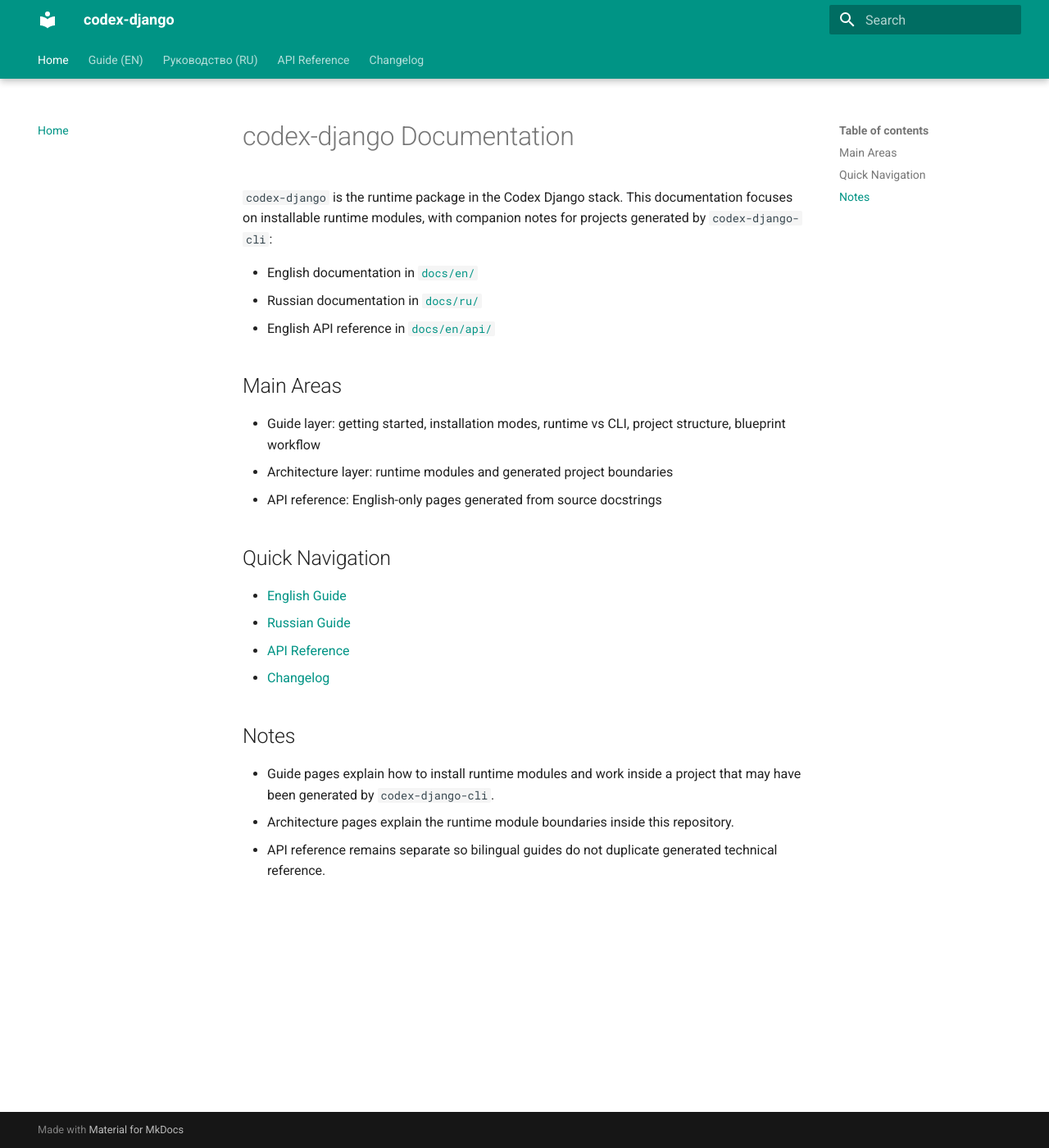
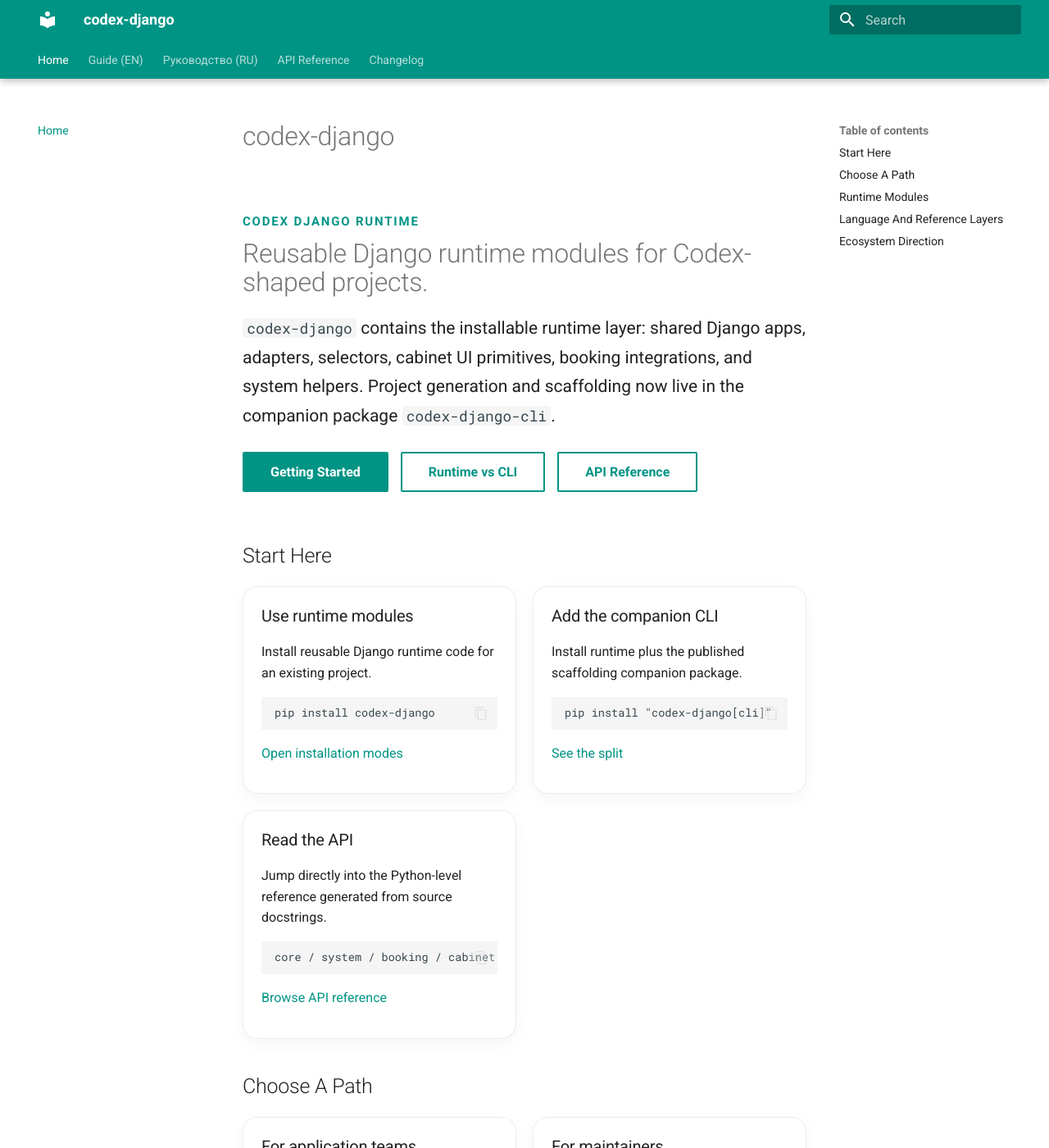
Before and after one commit to CodexDLC/codex-django, an MkDocs documentation site: the page built from docs/index.md, in a window 1280 px wide and 1400 px high. Shown: the whole window at 82% size. Built offline with MkDocs 1.6.1 and Material for MkDocs 9.7.7, drawn with Linux system fonts in a browser that asks for light colours; the version menu is left out; some of the changed text lies outside the part shown.

```diff
--- a/docs/index.md
+++ b/docs/index.md
@@ -1,29 +1,126 @@
 <!-- DOC_TYPE: LANDING -->
 
-# codex-django Documentation
+# codex-django
 
-`codex-django` is the runtime package in the Codex Django stack.
-This documentation focuses on installable runtime modules, with companion notes for projects generated by `codex-django-cli`:
+<div class="cdx-hero">
+  <p class="cdx-eyebrow">Codex Django Runtime</p>
+  <h1>Reusable Django runtime modules for Codex-shaped projects.</h1>
+  <p class="cdx-lead">
+    <code>codex-django</code> contains the installable runtime layer: shared Django apps, adapters,
+    selectors, cabinet UI primitives, booking integrations, and system helpers. Project generation
+    and scaffolding now live in the companion package <code>codex-django-cli</code>.
+  </p>
+  <div class="cdx-actions">
+    <a class="md-button md-button--primary" href="./en/getting-started/">Getting Started</a>
+    <a class="md-button" href="./en/guides/runtime-vs-cli/">Runtime vs CLI</a>
+    <a class="md-button" href="./en/api/README/">API Reference</a>
+  </div>
+</div>
 
-- English documentation in [`docs/en/`](./en/README.md)
-- Russian documentation in [`docs/ru/`](./ru/README.md)
-- English API reference in [`docs/en/api/`](./en/api/README.md)
+## Start Here
 
-## Main Areas
+<div class="cdx-grid cdx-grid-3">
+  <div class="cdx-card">
+    <h3>Use runtime modules</h3>
+    <p>Install reusable Django runtime code for an existing project.</p>
+    <pre><code>pip install codex-django</code></pre>
+    <p><a href="./en/guides/installation-modes/">Open installation modes</a></p>
+  </div>
+  <div class="cdx-card">
+    <h3>Add the companion CLI</h3>
+    <p>Install runtime plus the published scaffolding companion package.</p>
+    <pre><code>pip install "codex-django[cli]"</code></pre>
+    <p><a href="./en/guides/runtime-vs-cli/">See the split</a></p>
+  </div>
+  <div class="cdx-card">
+    <h3>Read the API</h3>
+    <p>Jump directly into the Python-level reference generated from source docstrings.</p>
+    <pre><code>core / system / booking / cabinet</code></pre>
+    <p><a href="./en/api/README/">Browse API reference</a></p>
+  </div>
+</div>
 
-- Guide layer: getting started, installation modes, runtime vs CLI, project structure, blueprint workflow
-- Architecture layer: runtime modules and generated project boundaries
-- API reference: English-only pages generated from source docstrings
+## Choose A Path
 
-## Quick Navigation
+<div class="cdx-grid cdx-grid-2">
+  <div class="cdx-card">
+    <h3>For application teams</h3>
+    <ul>
+      <li><a href="./en/getting-started/">Getting Started</a></li>
+      <li><a href="./en/guides/installation-modes/">Installation Modes</a></li>
+      <li><a href="./en/guides/project-structure/">Project Structure</a></li>
+      <li><a href="./en/guides/blueprints-and-scaffolding/">Blueprint Workflow</a></li>
+    </ul>
+  </div>
+  <div class="cdx-card">
+    <h3>For maintainers</h3>
+    <ul>
+      <li><a href="./en/architecture/README/">Architecture Overview</a></li>
+      <li><a href="./en/architecture/core/">Core Architecture</a></li>
+      <li><a href="./en/architecture/system/">System Architecture</a></li>
+      <li><a href="./en/api/README/">API Reference</a></li>
+    </ul>
+  </div>
+</div>
 
-- [English Guide](./en/README.md)
-- [Russian Guide](./ru/README.md)
-- [API Reference](./en/api/README.md)
-- [Changelog](./changelog.md)
+## Runtime Modules
 
-## Notes
+<div class="cdx-grid cdx-grid-3">
+  <div class="cdx-card">
+    <h3><code>core</code></h3>
+    <p>Shared Django infrastructure: Redis managers, sitemaps, i18n helpers, context processors, and model mixins.</p>
+    <p><a href="./en/architecture/core/">Architecture</a> · <a href="./en/api/core/">API</a></p>
+  </div>
+  <div class="cdx-card">
+    <h3><code>system</code></h3>
+    <p>Project-state models, static content, SEO data, fixtures, and operational settings patterns.</p>
+    <p><a href="./en/architecture/system/">Architecture</a> · <a href="./en/api/system/">API</a></p>
+  </div>
+  <div class="cdx-card">
+    <h3><code>booking</code></h3>
+    <p>Django adapters over the booking engine, model mixins, cache helpers, and availability selectors.</p>
+    <p><a href="./en/architecture/booking/">Architecture</a> · <a href="./en/api/booking/">API</a></p>
+  </div>
+  <div class="cdx-card">
+    <h3><code>cabinet</code></h3>
+    <p>Reusable dashboard and cabinet layer with registry-driven navigation, widgets, and site settings views.</p>
+    <p><a href="./en/architecture/cabinet/">Architecture</a> · <a href="./en/api/cabinet/">API</a></p>
+  </div>
+  <div class="cdx-card">
+    <h3><code>notifications</code></h3>
+    <p>Notification payload building, selector orchestration, and queue or direct delivery adapters.</p>
+    <p><a href="./en/architecture/notifications/">Architecture</a> · <a href="./en/api/notifications/">API</a></p>
+  </div>
+  <div class="cdx-card">
+    <h3><code>showcase</code></h3>
+    <p>Debug-only reference implementation for demo screens, mock data, and generated project previews.</p>
+    <p><a href="./en/architecture/showcase/">Architecture</a></p>
+  </div>
+</div>
 
-- Guide pages explain how to install runtime modules and work inside a project that may have been generated by `codex-django-cli`.
-- Architecture pages explain the runtime module boundaries inside this repository.
-- API reference remains separate so bilingual guides do not duplicate generated technical reference.
+## Language And Reference Layers
+
+<div class="cdx-grid cdx-grid-3">
+  <div class="cdx-card">
+    <h3>English guides</h3>
+    <p>Task-oriented documentation for installation, runtime usage, and scaffolded-project workflows.</p>
+    <p><a href="./en/README/">Open English guide</a></p>
+  </div>
+  <div class="cdx-card">
+    <h3>Russian guides</h3>
+    <p>Bilingual guide layer for the same runtime and generated-project scenarios.</p>
+    <p><a href="./ru/README/">Open Russian guide</a></p>
+  </div>
+  <div class="cdx-card">
+    <h3>Technical reference</h3>
+    <p>English-only source-driven reference for public imports and internal modules.</p>
+    <p><a href="./en/api/README/">Open API reference</a></p>
+  </div>
+</div>
+
+## Ecosystem Direction
+
+This site currently lives under GitHub Pages for the runtime repository. The longer-term direction is
+to move Codex libraries under a shared documentation entrypoint with cross-links between runtime,
+CLI, platform, services, and other package docs. The current landing structure is intentionally
+organized so it can be moved into a shared docs hub without changing the user path model.
--- a/docs/stylesheets/extra.css
+++ b/docs/stylesheets/extra.css
@@ -11,3 +11,68 @@
   padding-top: 0.4em;
   border-top: 1px solid var(--md-default-fg-color--lightest);
 }
+
+.cdx-hero {
+  padding: 1.5rem 0 1rem;
+}
+
+.cdx-eyebrow {
+  margin: 0 0 0.5rem;
+  color: var(--md-primary-fg-color);
+  font-size: 0.75rem;
+  font-weight: 700;
+  letter-spacing: 0.12em;
+  text-transform: uppercase;
+}
+
+.cdx-hero h1 {
+  margin: 0 0 0.8rem;
+  line-height: 1.1;
+}
+
+.cdx-lead {
+  max-width: 58rem;
+  font-size: 1.05rem;
+  line-height: 1.7;
+}
+
+.cdx-actions {
+  display: flex;
+  flex-wrap: wrap;
+  gap: 0.75rem;
+  margin-top: 1.25rem;
+}
+
+.cdx-grid {
+  display: grid;
+  gap: 1rem;
+  margin: 1rem 0 1.5rem;
+}
+
+.cdx-grid-2 {
+  grid-template-columns: repeat(auto-fit, minmax(260px, 1fr));
+}
+
+.cdx-grid-3 {
+  grid-template-columns: repeat(auto-fit, minmax(220px, 1fr));
+}
+
+.cdx-card {
+  padding: 1rem 1.1rem;
+  border: 1px solid var(--md-default-fg-color--lightest);
+  border-radius: 0.9rem;
+  background: var(--md-default-bg-color);
+  box-shadow: 0 0.35rem 1rem rgba(0, 0, 0, 0.04);
+}
+
+.cdx-card h3 {
+  margin-top: 0;
+}
+
+.cdx-card pre {
+  margin: 0.8rem 0;
+}
+
+.cdx-card ul {
+  margin: 0.6rem 0 0;
+}
--- a/pyproject.toml
+++ b/pyproject.toml
@@ -49,7 +49,9 @@ Issues = "https://github.com/codexdlc/codex-django/issues"
 cli = ["codex-django-cli>=0.1.0"]
 dev = [
     "codex-django[cli]",
+    "arq>=0.25",
     "pytest>=8.0",
+    "pytest-asyncio>=0.23",
     "pytest-django>=4.8",
     "pytest-cov",
     "ruff>=0.4",
@@ -99,6 +101,7 @@ module = [
     "loguru.*",
     "django.*",
     "codex_platform.*",
+    "arq.*",
 ]
 ignore_missing_imports = true
 
```
Also changed, not shown: CHANGELOG.md (+3 -0 lines), src/codex_django/showcase/static/showcase/cabinet/css/cabinet.css, 4 other files.
